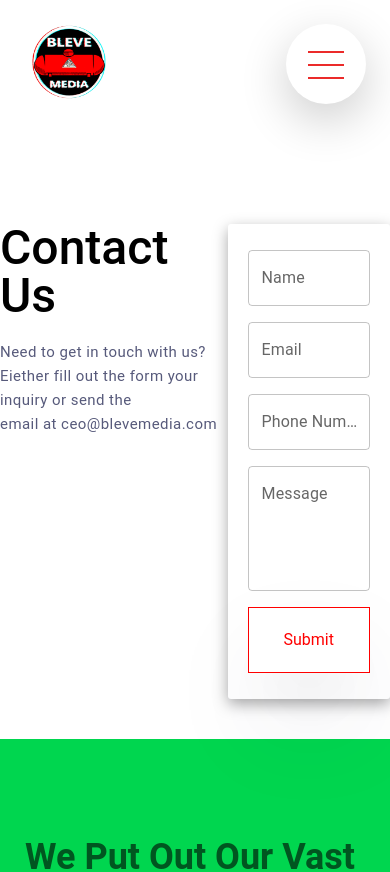
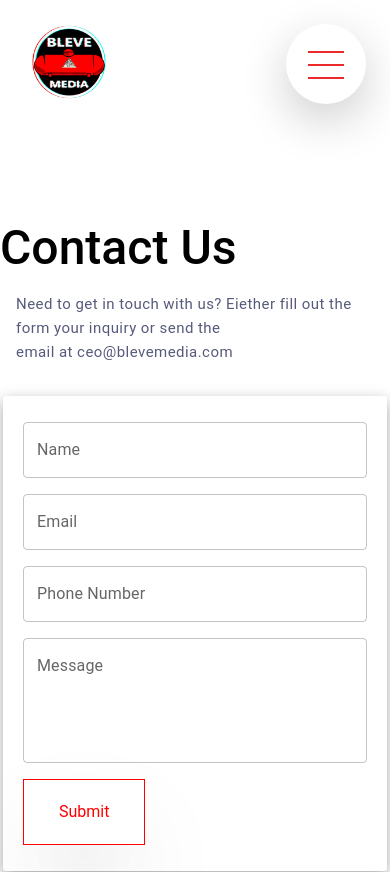
Before and after one commit to aliezaheer/bleve, a Next.js app: page /contact in a window 390 px wide. Shown: the top 872 px of the page. Built offline with nearby package versions, Linux system fonts and the light colour scheme.

Commit message:
form page resposivness in mui

```diff
--- a/components/ContactForm/ContactForm.js
+++ b/components/ContactForm/ContactForm.js
@@ -46,7 +46,7 @@ const ContactForm = () => {
   };
 
   return (
-    <div className="w-96 ">
+    <div className="w-96 mt-8 md:mt-0">
       <Box
         sx={{
           boxShadow: "rgba(0, 0, 0, 0.35) 0px 5px 15px",
@@ -55,7 +55,10 @@ const ContactForm = () => {
         }}
       >
         {submissionStatus === "success" && (
-          <div style={{ marginBottom: "10px", color: "green" }}>
+          <div
+
+            style={{ marginBottom: "10px", color: "green" }}
+          >
             Thank you for submitting the form. We appreciate your interest, and
             our team will reach out to you.
           </div>
--- a/components/ContactInfo/ContactInfo.js
+++ b/components/ContactInfo/ContactInfo.js
@@ -4,10 +4,10 @@ import "tailwindcss/tailwind.css";
 
 const ContactInfo = () => {
   return (
-    <div className="flex justify-around mt-8 ">
+    <div className="flex flex-wrap md:flex-nowrap justify-around mt-8 ">
       <div className="">
         <h2 className="text-5xl font-medium ">Contact Us</h2>
-        <p className="text-#333 mt-5">
+        <p className="text-#333 mt-5 px-4 md:px-0">
           Need to get in touch with us? Eiether fill out the form your inquiry
           or send the <br /> email at ceo@blevemedia.com
         </p>
--- a/styles/globals.css
+++ b/styles/globals.css
@@ -491,6 +491,10 @@ yellow: #FFB037;
   .after-hero {
     margin-top: 40rem !important;
   }
+
+  .card {
+    height: 32em !important;
+  }
 }
 
 /* Styles for devices with a minimum width of 601px and a maximum width of 1024px */
```
